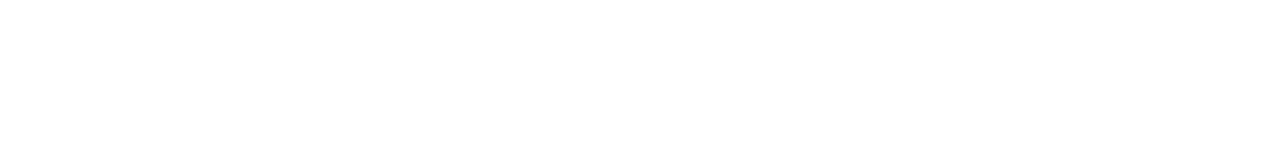
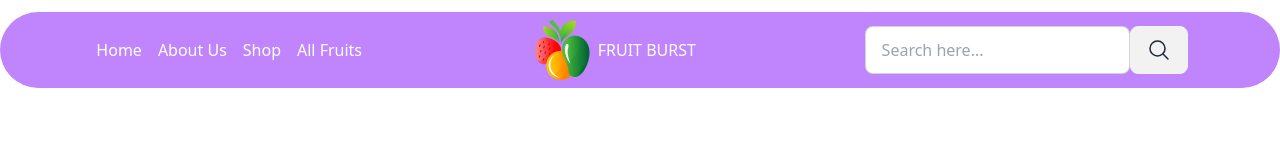
Before and after one commit to istiak29/fruit-brust, a plain HTML site: page index.html in a window 1280 px wide. Drawn offline with nearby package versions, Linux system fonts and the light colour scheme.

Commit message:
added nav but not efficient

```diff
--- a/index.html
+++ b/index.html
@@ -1,14 +1,61 @@
 <!DOCTYPE html>
 <html lang="en">
-<head>
-    <meta charset="UTF-8">
-    <meta name="viewport" content="width=device-width, initial-scale=1.0">
+  <head>
+    <meta charset="UTF-8" />
+    <meta name="viewport" content="width=device-width, initial-scale=1.0" />
     <title>Fruit Brust</title>
     <!-- cdn -->
-    <link href="https://cdn.jsdelivr.net/npm/daisyui@3.5.0/dist/full.css" rel="stylesheet" type="text/css" />
-<script src="https://cdn.tailwindcss.com"></script>
-</head>
-<body>
+    <link
+        href="https://cdn.jsdelivr.net/npm/daisyui@3.5.0/dist/full.css"
+        rel="stylesheet"
+        type="text/css"
+    />
+    <script src="https://cdn.tailwindcss.com"></script>
+    <!-- icon -->
+    <link rel="stylesheet" href="https://cdnjs.cloudflare.com/ajax/libs/font-awesome/6.1.1/css/all.min.css" />
+    </head>
+    <body>
+    <header>
+        <!------------- Nav Bar ------------->
+        <nav>
+            <div class="navbar bg-purple-400 flex justify-around border-8 rounded-full border-none my-3 w-">
+                <!-- first part -->
+                <div class="navbar-center hidden lg:flex">
+                    <ul class="flex gap-4 px-1 text-white cursor-pointer">
+                        <li><a>Home</a></li>
+                        <li><a>About Us</a></li>
+                        <li><a>Shop</a></li>
+                        <li><a>All Fruits</a></li>
+                    </ul>
+                </div>
+                <!-- middle part -->
+                <div class="navbar-center flex gap-2 uppercase">
+                    <div>
+                        <img src="images/logo.png" alt="">
+                    </div>
+                    <div><h4 class="text-white">Fruit Burst</h4></div>
 
+                </div>
+                <!-- Third part -->
+                <div class="flex items-center rounded-full">
+                    <div class="">
+                        <input type="text" placeholder="Search here..." class="input input-bordered w-24 md:w-auto" />
+                    </div>
+
+                    <div class="">
+                        <button class="btn ">
+                            <svg xmlns="http://www.w3.org/2000/svg" fill="none" viewBox="0 0 24 24" stroke-width="1.5" stroke="currentColor" class="w-6 h-6">
+                            <path stroke-linecap="round" stroke-linejoin="round" d="M21 21l-5.197-5.197m0 0A7.5 7.5 0 105.196 5.196a7.5 7.5 0 0010.607 10.607z" />
+                        </svg>
+                    </button>
+                    </div>
+                </div>
+            </div>
+        </nav>
+    </header>
+
+    <main></main>
+
+    <footer></footer>
 </body>
 </html>
```
